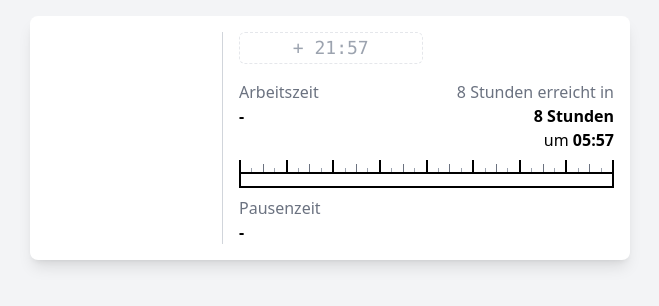
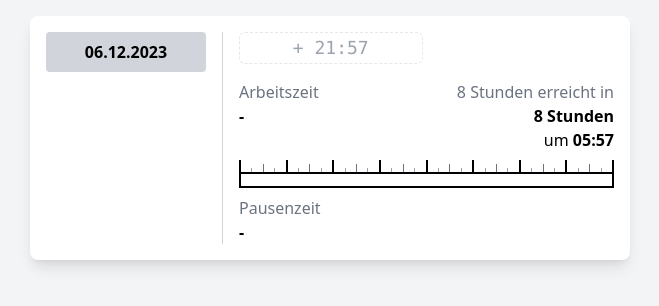
Before and after one commit to alinnert/timetracker, a Vue app: page / in a window 1280 px wide. Shown: the top 306 px of the page, without its empty margins (310-969 px from the left). Built offline with nearby package versions, Linux system fonts and the light colour scheme.

Commit message:
Always show entry for today

```diff
--- a/src/components/DaysList.vue
+++ b/src/components/DaysList.vue
@@ -7,7 +7,7 @@ defineProps<{ items: Date[] }>()
 <template>
   <div class="flex flex-col gap-1">
     <template v-for="(day, index) in items" :key="index">
-      <DaysListItem :day="day"></DaysListItem>
+      <DaysListItem :day="day" :class="{ 'font-bold': index === 0 }"></DaysListItem>
     </template>
   </div>
 </template>
--- a/src/stores/times.ts
+++ b/src/stores/times.ts
@@ -31,6 +31,14 @@ export const useTimesStore = defineStore('times', () => {
       if (!days.some((day) => isSameDay(day, timestamp))) {
         days.push(new Date(timestamp.getFullYear(), timestamp.getMonth(), timestamp.getDate()))
       }
+    }
+
+    days.sort()
+
+    const today = new Date(currentTime.value.getFullYear(), currentTime.value.getMonth(), currentTime.value.getDate())
+
+    if (!isSameDay(days[0], today)) {
+      days.unshift(today)
     }
 
     return days
```
